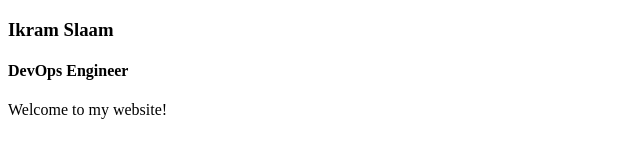
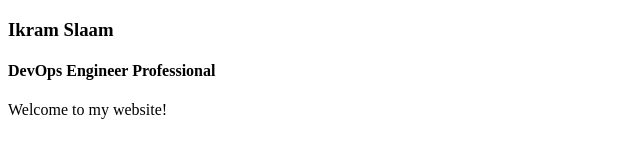
Before and after one commit to ikram-slaam-dev/project-1, a plain HTML site: page index.html in a window 1280 px wide. Shown: the full height of the page, 0-640 px from the left. Drawn offline with Linux system fonts and the light colour scheme.

Commit message:
Update job title to 'DevOps Engineer Professional'

```diff
--- a/index.html
+++ b/index.html
@@ -7,7 +7,7 @@
 </head>
 <body>
     <h3>Ikram Slaam</h3>
-    <h4>DevOps Engineer</h4>
+    <h4>DevOps Engineer Professional</h4>
     <p>Welcome to my website!</p>
 </body>
 </html>
```
